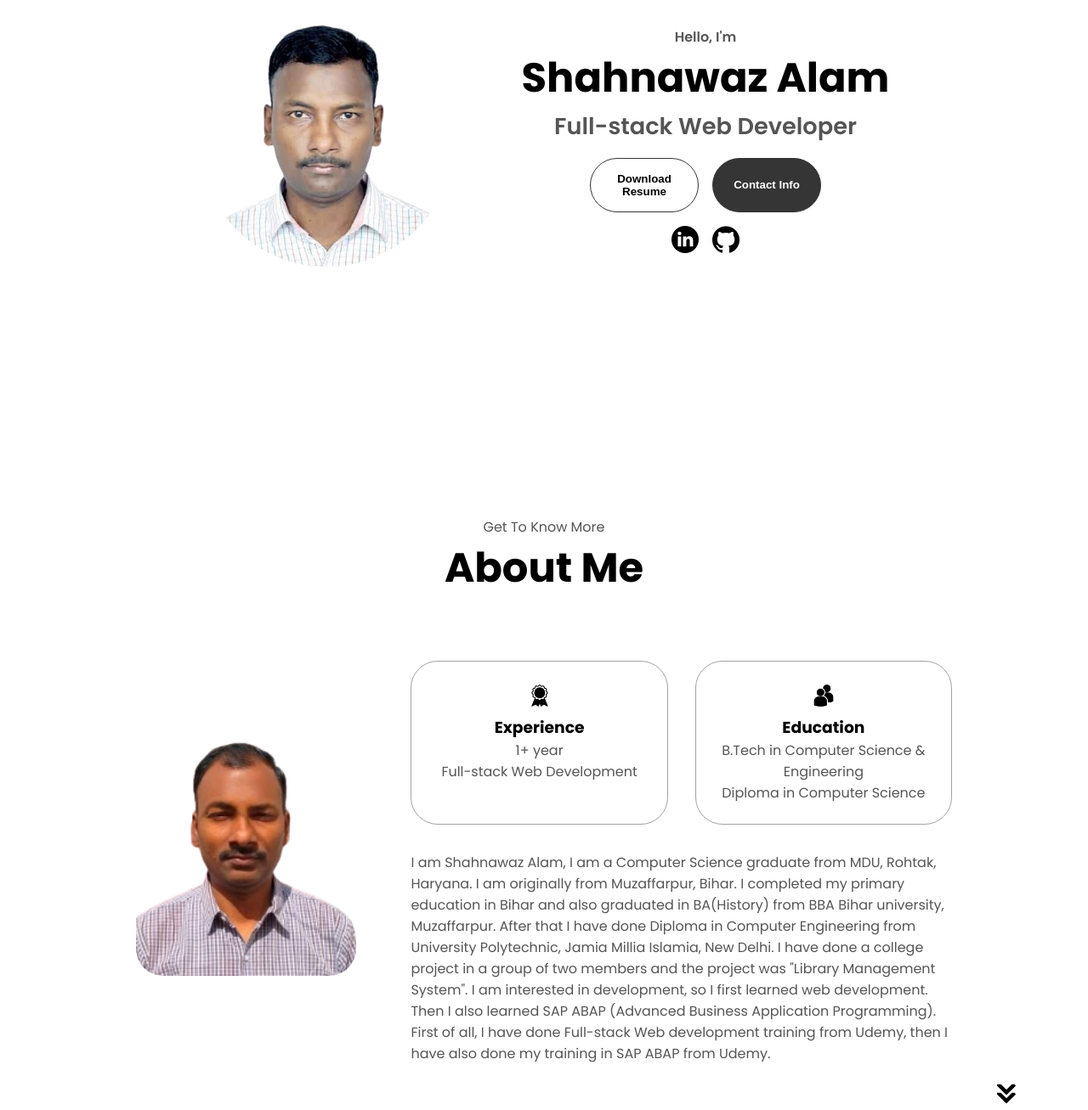
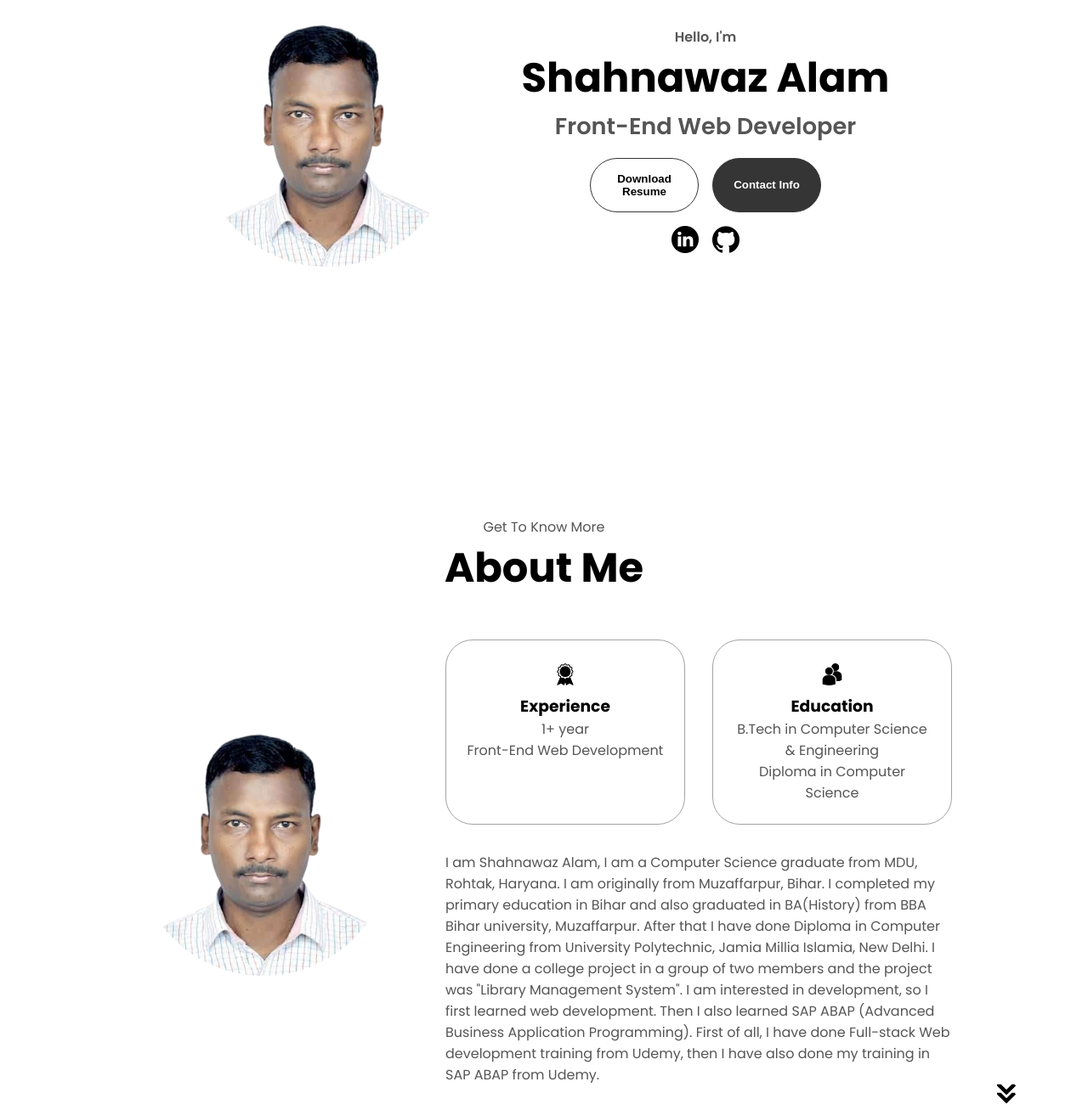
Before and after one commit to jmishahnawazalam/myPortfolio, a plain HTML site: page index.html in a window 1280 px wide. Shown: the part 320-1627 px from the top of the page at 85% size. Drawn offline with Linux system fonts and the light colour scheme.

Commit message:
commit update
Update HTML Doc, Profile Photo and Resume

```diff
--- a/index.html
+++ b/index.html
@@ -45,11 +45,11 @@
       <div class="section__text">
         <p class="section__text__p1">Hello, I'm</p>
         <h1 class="title">Shahnawaz Alam</h1>
-        <p class="section__text__p2">Full-stack Web Developer</p>
+        <p class="section__text__p2">Front-End Web Developer</p>
         <div class="btn-container">
           <button
             class="btn btn-color-2"
-            onclick="window.open('./assets/resume.pdf')"
+            onclick="window.open('./assets/Resume.pdf')"
           >
             Download Resume
           </button>
@@ -79,7 +79,7 @@
       <div class="section-container">
         <div class="section__pic-container">
           <img
-            src="./assets/about-pic.png"
+            src="./assets/profile-pic.png"
             alt="Profile picture"
             class="about-pic"
           />
@@ -95,7 +95,7 @@
               <h3>Experience</h3>
               <p>
                 1+ year <br />
-                Full-stack Web Development
+                Front-End Web Development
               </p>
             </div>
             <div class="details-container">
@@ -168,7 +168,7 @@
               </article>
             </div>
           </div>
-          <div class="details-container">
+          <!-- <div class="details-container">
             <h2 class="experience-sub-title">Front-End Web Development</h2>
             <div class="artical-container">
               <article>
@@ -216,7 +216,7 @@
                 </div>
               </article>
             </div>
-          </div>
+          </div> -->
         </div>
       </div>
       <img
```
Also changed, not shown: 1 other file.
